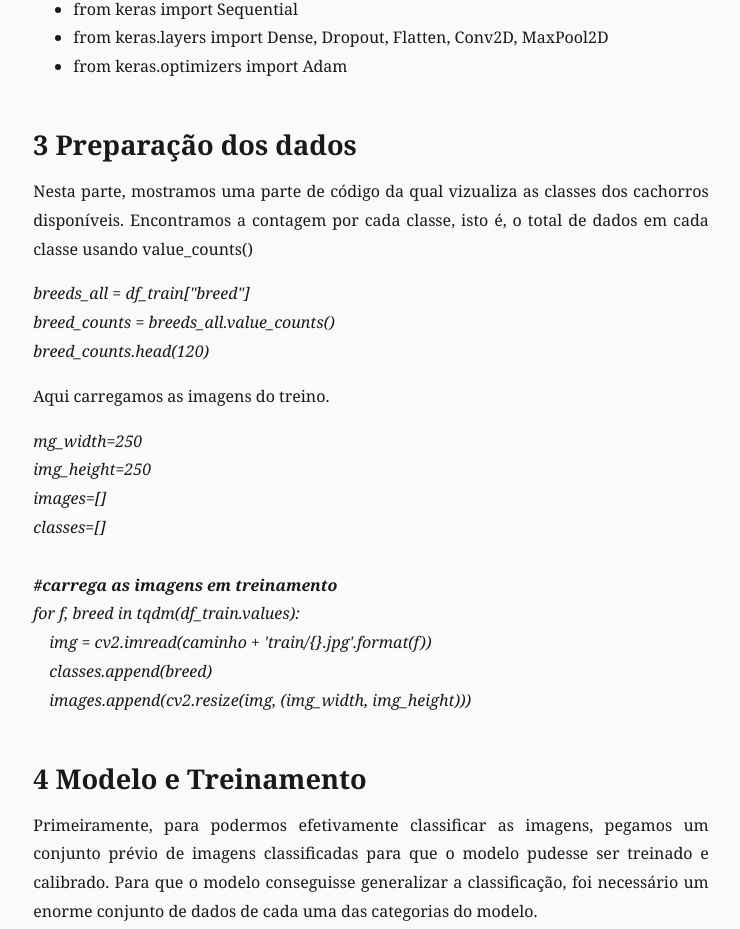
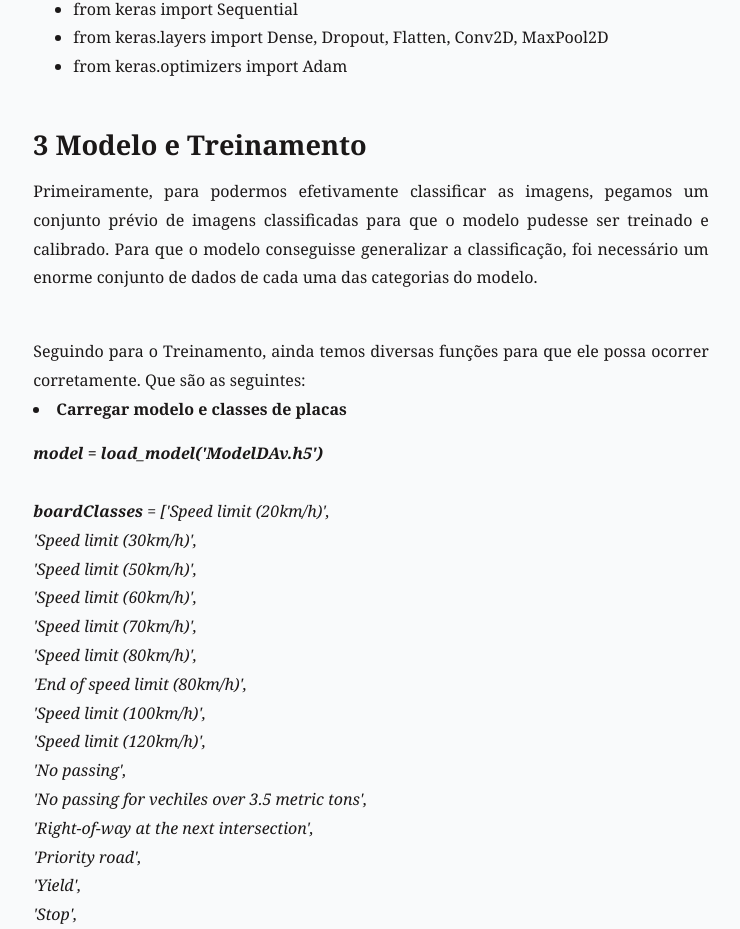
Before and after one commit to Lorenzo1507/html_pi, a plain HTML site: page index.html in a window 1280 px wide. Shown: the part 2094-3023 px from the top of the page, without its empty margins (269-1009 px from the left). Drawn offline with Linux system fonts and the light colour scheme; a web font is replaced by a local one.

Commit message:
Add files via upload

```diff
--- a/index.html
+++ b/index.html
@@ -114,40 +114,9 @@ tempo de treinamento, as funções usadas, que serão apresentadas no desenvolvi
                 </ul>
 
             </section>
+
             <section>
-                <h2>3   Preparação dos dados</h2>
-                <p>Nesta parte, mostramos uma parte de código da qual vizualiza as classes dos cachorros disponíveis.
-                    Encontramos a contagem por cada classe, isto é, o total de dados em cada classe usando value_counts()
-                </p>
-                <p>
-                    <em>
-                        breeds_all = df_train["breed"]
-                        <br>breed_counts = breeds_all.value_counts()
-                        <br>breed_counts.head(120)
-                    </em>
-                </p>
-                <p>
-                    Aqui carregamos as imagens do treino.
-                </p>
-                <p>
-                    <em>
-                        mg_width=250
-                        <br>img_height=250
-                        <br>images=[]
-                        <br>classes=[]
-                        <br>
-                        <br>
-                        <strong>#carrega as imagens em treinamento</strong>
-                        <br>for f, breed in tqdm(df_train.values):
-                        <br>&emsp;img = cv2.imread(caminho + 'train/{}.jpg'.format(f))
-                        <br>&emsp;classes.append(breed)
-                        <br>&emsp;images.append(cv2.resize(img, (img_width, img_height)))
-                    </em>
-                </p>
-
-            </section>
-            <section>
-                <h2>4   Modelo e Treinamento</h2>
+                <h2>3  Modelo e Treinamento</h2>
                 <p>
                     Primeiramente, para podermos efetivamente classificar as imagens, pegamos um conjunto prévio de imagens classificadas
                     para que o modelo pudesse ser treinado e calibrado. Para que o modelo conseguisse generalizar a classificação, foi necessário um enorme conjunto
@@ -259,7 +228,7 @@ tempo de treinamento, as funções usadas, que serão apresentadas no desenvolvi
             </section>
 
             <section>
-                <h2>5  Conclusão</h2>
+                <h2>4  Conclusão</h2>
                 <p>Conseguimos fazer o programa a guardar os padrões através da análise dos pixels das imagens já pré-definidas.
                     Pegamos as imagens e convertemos todos os dados dos pixels para formato de array.
                     Nisso criamos os modelos que vão guardando os padrões de diversas imagens à serem reconhecidas, gerando então o aprendizado em si.
```
